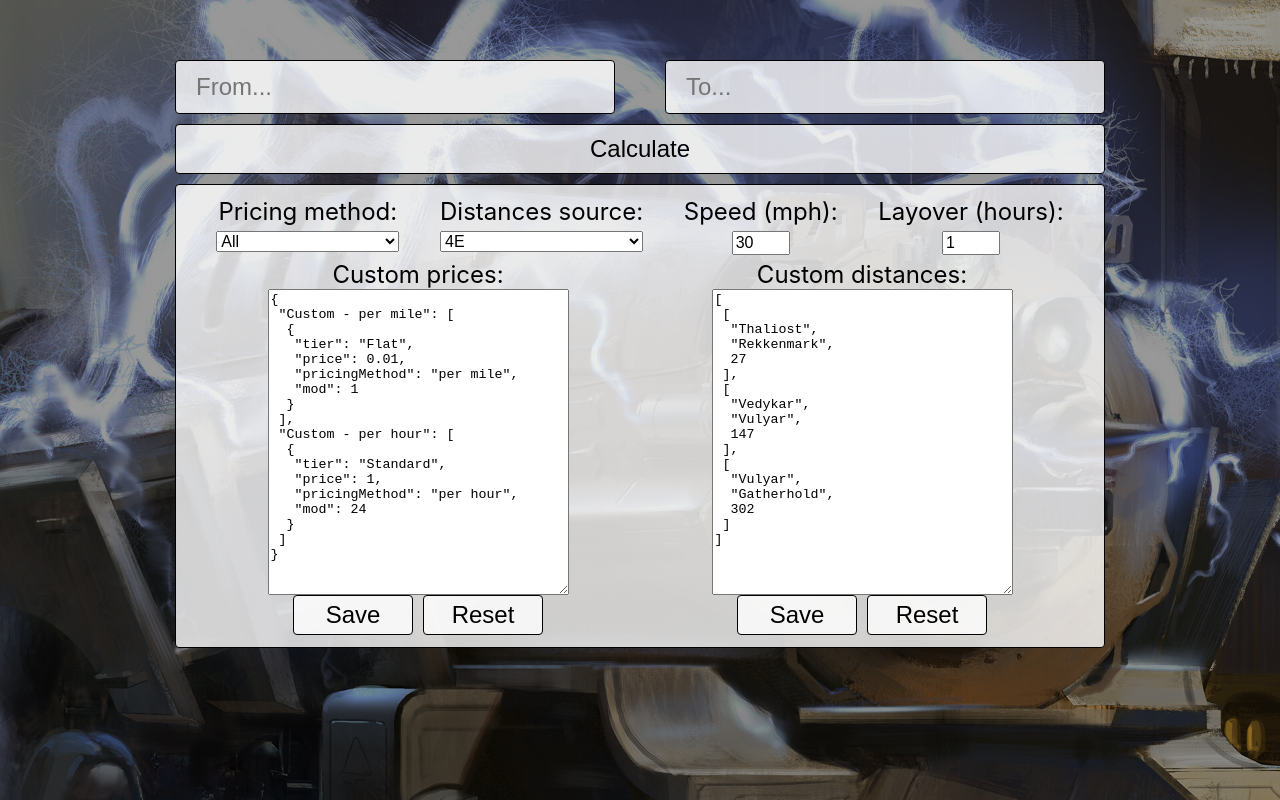
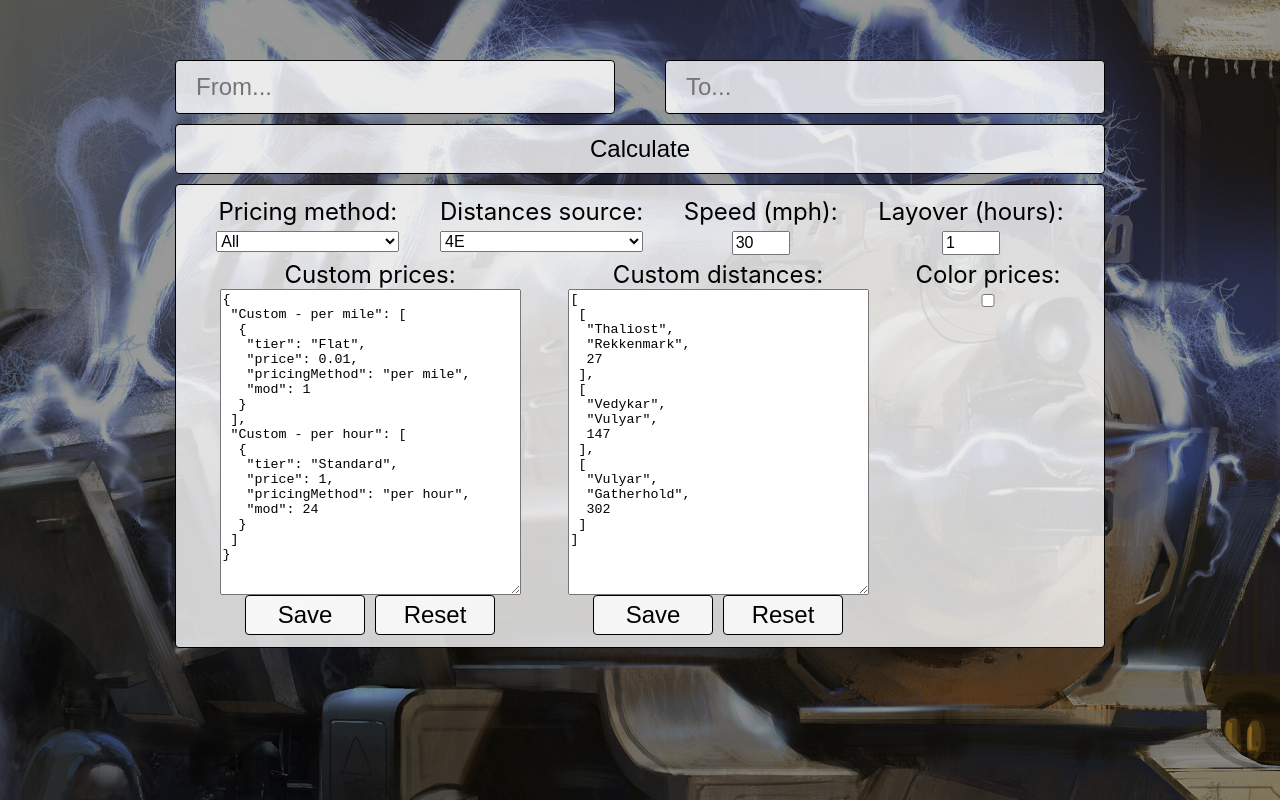
Before and after one commit to grJDh/eberron-trains, a React (Create React App) app: page / in a window 1280 px wide. Built offline with nearby package versions, Linux system fonts and the light colour scheme.

Commit message:
Colored prices

```diff
--- /dev/null
+++ b/src/components/SettingsCheckbox/SettingsCheckbox.js
@@ -0,0 +1,13 @@
+import React from 'react';
+
+const SettingsCheckbox = ({ label, onFunc, defValue }) => {
+
+  return (
+    <div className='settings-block'>
+      <label>{label}</label>
+      <input type="checkbox" onChange={onFunc} defaultChecked={defValue}/>
+    </div>
+  );
+}
+
+export default SettingsCheckbox;
--- a/src/containers/AnswerOutput/AnswerOutput.js
+++ b/src/containers/AnswerOutput/AnswerOutput.js
@@ -9,7 +9,7 @@ import { settingsSelector } from '../../slices/settings';
 const AnswerOutput = props => {
 
   const { miles, path, basePrices } = useSelector(mainSelector);
-  const { costMode, speed, layover, customPrices } = useSelector(settingsSelector);
+  const { costMode, speed, layover, customPrices, colorPrices } = useSelector(settingsSelector);
 
   const time = (miles / speed) + ((path.length - 2) * layover);
   const days = Math.trunc(time / 24);
@@ -19,7 +19,23 @@ const AnswerOutput = props => {
   const combinedPrices = {...basePrices, ...customPrices}
   const methods = Object.keys(combinedPrices);
 
+  const coloredPricesStyle = p => {
 
+    if (colorPrices) {
+      switch (p) {
+        case 'gold':
+          return {color: 'gold', textShadow: 'black 0px 0px 5px'}
+        case 'silver':
+          return {color: 'silver', textShadow: 'black 0px 0px 5px'}
+        case 'copper':
+          return {color: '#da8932', textShadow: 'black 0px 0px 5px'}
+        default:
+          return {color: 'black'}
+      }
+    }
+
+    return {color: 'black'}
+  }
 
   const returnSeparatedCost = cost => {
     return [
@@ -45,9 +61,9 @@ const AnswerOutput = props => {
               return (
                 <li>
                   <span className='answer-category-italic'>{style.tier + ': '}</span>
-                  <span className='answer-cost-bold '>{separatedCost[0] ? separatedCost[0] + 'gp ' : ''}
-                  {separatedCost[1] ? separatedCost[1] + 'sp ' : ''}
-                  {separatedCost[2] ? separatedCost[2] + 'cp ' : ''}</span>
+                  <span className='answer-cost-bold' style={coloredPricesStyle('gold')}>{separatedCost[0] ? separatedCost[0] + 'gp ' : ''}</span>
+                  <span className='answer-cost-bold' style={coloredPricesStyle('silver')}>{separatedCost[1] ? separatedCost[1] + 'sp ' : ''}</span>
+                  <span className='answer-cost-bold' style={coloredPricesStyle('copper')}>{separatedCost[2] ? separatedCost[2] + 'cp ' : ''}</span>
                 </li>
               )})}
           </ul>
@@ -60,7 +76,7 @@ const AnswerOutput = props => {
     <div className='answer'>
       <div className='answer-block answer-distance'>Distance: <span className='answer-cost-bold '>{miles} miles</span></div>
       <div className='answer-block answer-time'>Travel time: <span className='answer-cost-bold '>
-      {days ? days+':' : ''}
+      {days ? days + ':' : ''}
       {(hours / 10 < 1 && days) ? '0' + hours : hours}:
       {minutes / 10 < 1 ? '0' + minutes : minutes} </span>
       {layover ? '(with ' + layover + ' hour(s) layover at each station)' : ''}
--- a/src/containers/Settings/Settings.js
+++ b/src/containers/Settings/Settings.js
@@ -4,20 +4,22 @@ import { useSelector, useDispatch } from 'react-redux';
 import SettingsSelect from '../../components/SettingsSelect/SettingsSelect';
 import SettingsNumInput from '../../components/SettingsNumInput/SettingsNumInput';
 import SettingsTextArea from '../../components/SettingsTextArea/SettingsTextArea';
+import SettingsCheckbox from '../../components/SettingsCheckbox/SettingsCheckbox';
 
 import './Settings.scss';
 
-import { settingsSelector, costModeChange, distanceSourceChange, speedChange, layoverChange, setCustomRails, setCustomPrices } from '../../slices/settings';
+import { settingsSelector, costModeChange, distanceSourceChange, speedChange, layoverChange, setCustomRails, setCustomPrices, ColorPricesChange } from '../../slices/settings';
 
 const Settings = props => {
 
   const dispatch = useDispatch();
-  const { costMode, distanceSource, speed, layover, customRails, customPrices } = useSelector(settingsSelector);
+  const { costMode, distanceSource, speed, layover, customRails, customPrices, colorPrices } = useSelector(settingsSelector);
 
   const onCostModeChange = event => dispatch(costModeChange(event.target.value));
   const onDistanceSourceChange = event => dispatch(distanceSourceChange(event.target.value));
   const onSpeedChange = event => dispatch(speedChange(event.target.value));
   const onLayoverChange = event => dispatch(layoverChange(event.target.value));
+  const onColorPricesChange = event => dispatch(ColorPricesChange(!colorPrices));
 
   const [customPricesChanges, setCustomPricesChanges] = useState(JSON.stringify(customPrices, null, 1))
   const onCustomPricesChange = event => setCustomPricesChanges(event.target.value);
@@ -80,6 +82,8 @@ const Settings = props => {
 
         <SettingsTextArea label={'Custom distances:'} onChangeFunc={onCustomRailsChange} saveFunc={onCustomRailsSave}
         resetFunc={onCustomRailsReset} defValue={customRailsChanges}/>
+
+        <SettingsCheckbox label={'Color prices:'} onFunc={onColorPricesChange} defValue={colorPrices}/>
     </div>
   );
 }
--- a/src/slices/settings.js
+++ b/src/slices/settings.js
@@ -7,6 +7,7 @@ const baseState = {
   distanceSource: '4E',
   speed: 30,
   layover: 1,
+  colorPrices: false,
   customRails: [
     ['Thaliost', "Rekkenmark", 27],
     ['Vedykar', "Vulyar", 147],
@@ -49,10 +50,14 @@ const settingsSlice = createSlice({
     setCustomPrices: (state, { payload }) => {
       state.customPrices = payload;
     },
+    ColorPricesChange: (state, { payload }) => {
+      console.log(payload)
+      state.colorPrices = payload;
+    },
   }
 });
 
-export const { costModeChange, distanceSourceChange, speedChange, setCustomRails, layoverChange, setCustomPrices } = settingsSlice.actions;
+export const { costModeChange, distanceSourceChange, speedChange, setCustomRails, layoverChange, setCustomPrices, ColorPricesChange } = settingsSlice.actions;
 
 export const settingsSelector = state => state.settings;
 
```
